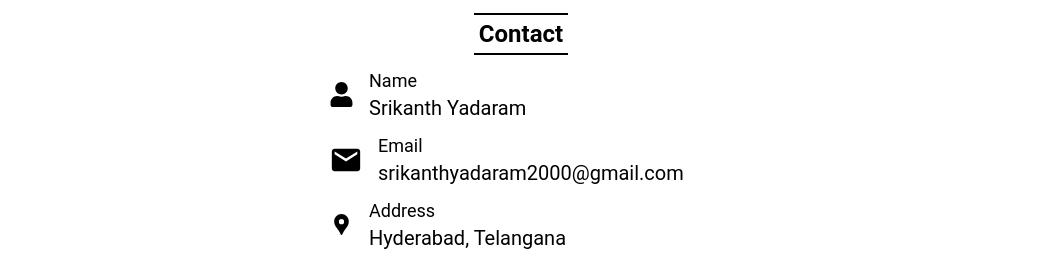
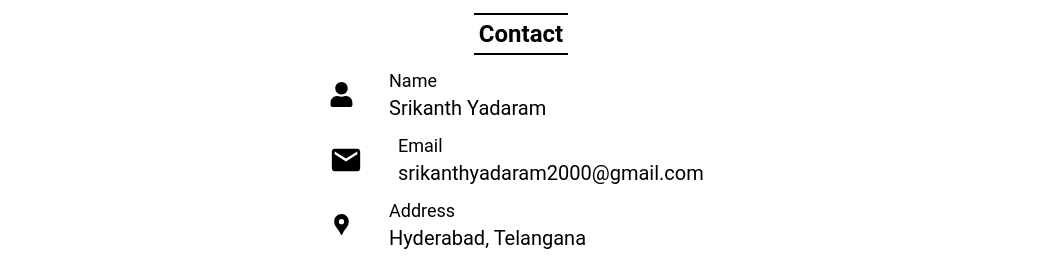
Before and after one commit to yadaramsrikanth/portfolio, a React (Create React App) app: page / in a window 1280 px wide. Shown: the part 1746-2008 px from the top of the page, without its empty margins (119-1160 px from the left). Built offline with nearby package versions, Linux system fonts and the light colour scheme.

Commit message:
portfolio

```diff
--- a/src/components/Contact/index.css
+++ b/src/components/Contact/index.css
@@ -18,7 +18,7 @@
 
 }
 .user-details-section{
-    margin-left: 15px;
+    margin-left: 35px;
 }
 .name-heading{
     font-size: 18px;
```
